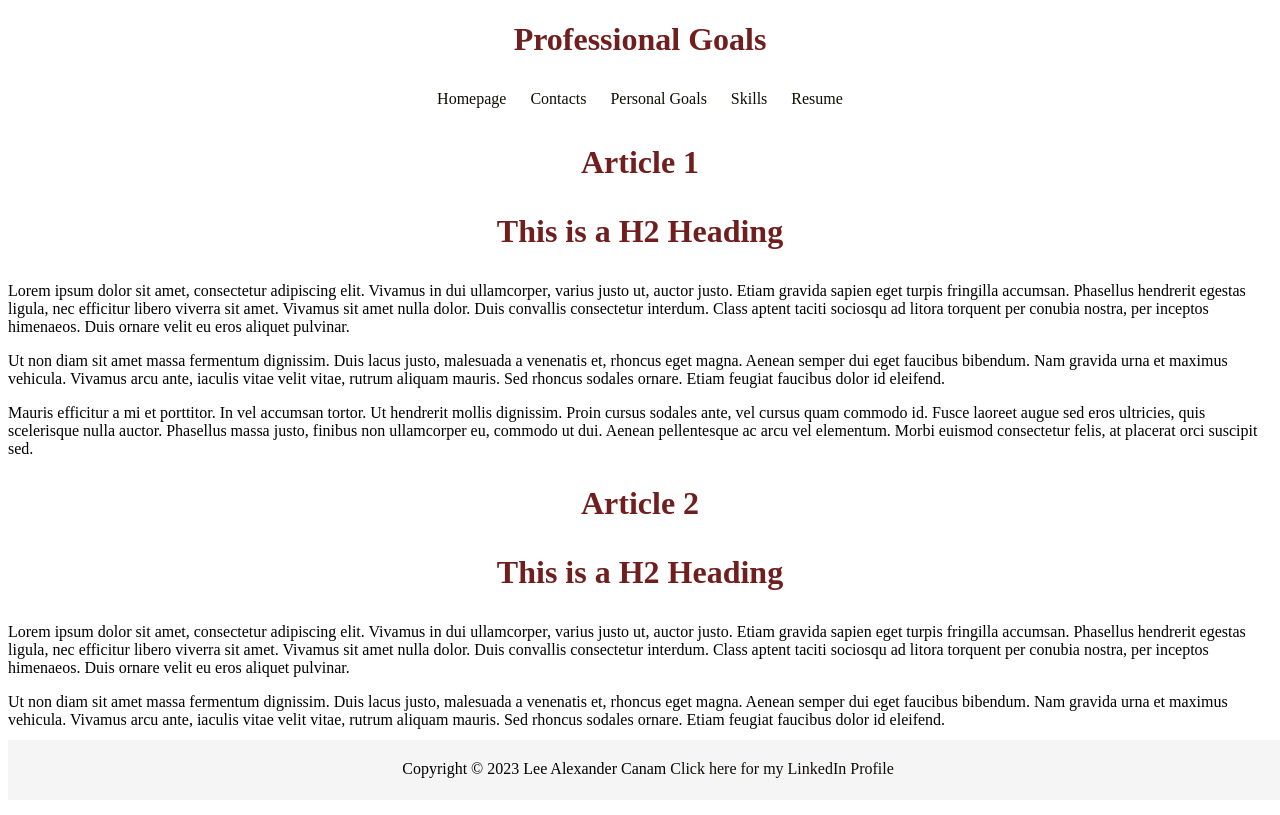
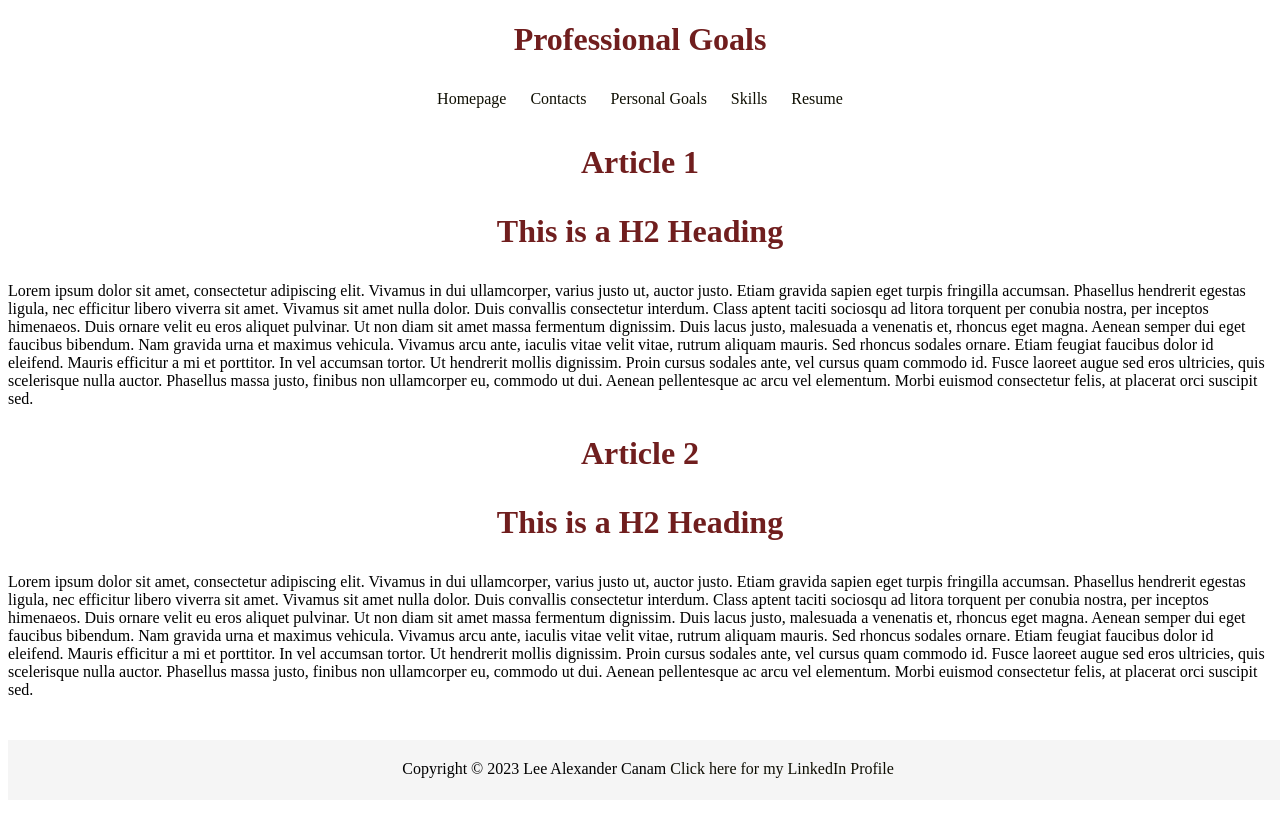
Before and after one commit to Leetus91/ePortfolio, a plain HTML site: page goals-short-long.html in a window 1280 px wide. Drawn offline with Linux system fonts and the light colour scheme.

Commit message:
small edits

```diff
--- a/goals-short-long.html
+++ b/goals-short-long.html
@@ -27,16 +27,16 @@
             <h2>Article 1</h2>
             <article id="article_news1">
                 <h3>This is a H2 Heading</h3>
-                <p>Lorem ipsum dolor sit amet, consectetur adipiscing elit. Vivamus in dui ullamcorper, varius justo ut, auctor justo. Etiam gravida sapien eget turpis fringilla accumsan. Phasellus hendrerit egestas ligula, nec efficitur libero viverra sit amet. Vivamus sit amet nulla dolor. Duis convallis consectetur interdum. Class aptent taciti sociosqu ad litora torquent per conubia nostra, per inceptos himenaeos. Duis ornare velit eu eros aliquet pulvinar.</p>
-                <p>Ut non diam sit amet massa fermentum dignissim. Duis lacus justo, malesuada a venenatis et, rhoncus eget magna. Aenean semper dui eget faucibus bibendum. Nam gravida urna et maximus vehicula. Vivamus arcu ante, iaculis vitae velit vitae, rutrum aliquam mauris. Sed rhoncus sodales ornare. Etiam feugiat faucibus dolor id eleifend.</p>
-                <p>Mauris efficitur a mi et porttitor. In vel accumsan tortor. Ut hendrerit mollis dignissim. Proin cursus sodales ante, vel cursus quam commodo id. Fusce laoreet augue sed eros ultricies, quis scelerisque nulla auctor. Phasellus massa justo, finibus non ullamcorper eu, commodo ut dui. Aenean pellentesque ac arcu vel elementum. Morbi euismod consectetur felis, at placerat orci suscipit sed.</p>
+                <p>Lorem ipsum dolor sit amet, consectetur adipiscing elit. Vivamus in dui ullamcorper, varius justo ut, auctor justo. Etiam gravida sapien eget turpis fringilla accumsan. Phasellus hendrerit egestas ligula, nec efficitur libero viverra sit amet. Vivamus sit amet nulla dolor. Duis convallis consectetur interdum. Class aptent taciti sociosqu ad litora torquent per conubia nostra, per inceptos himenaeos. Duis ornare velit eu eros aliquet pulvinar.
+                Ut non diam sit amet massa fermentum dignissim. Duis lacus justo, malesuada a venenatis et, rhoncus eget magna. Aenean semper dui eget faucibus bibendum. Nam gravida urna et maximus vehicula. Vivamus arcu ante, iaculis vitae velit vitae, rutrum aliquam mauris. Sed rhoncus sodales ornare. Etiam feugiat faucibus dolor id eleifend.
+                Mauris efficitur a mi et porttitor. In vel accumsan tortor. Ut hendrerit mollis dignissim. Proin cursus sodales ante, vel cursus quam commodo id. Fusce laoreet augue sed eros ultricies, quis scelerisque nulla auctor. Phasellus massa justo, finibus non ullamcorper eu, commodo ut dui. Aenean pellentesque ac arcu vel elementum. Morbi euismod consectetur felis, at placerat orci suscipit sed.</p>
             </article>
             <article id="article_news2">
                 <h2>Article 2</h2>
                 <h3>This is a H2 Heading</h3>
-                <p>Lorem ipsum dolor sit amet, consectetur adipiscing elit. Vivamus in dui ullamcorper, varius justo ut, auctor justo. Etiam gravida sapien eget turpis fringilla accumsan. Phasellus hendrerit egestas ligula, nec efficitur libero viverra sit amet. Vivamus sit amet nulla dolor. Duis convallis consectetur interdum. Class aptent taciti sociosqu ad litora torquent per conubia nostra, per inceptos himenaeos. Duis ornare velit eu eros aliquet pulvinar.</p>
-                <p>Ut non diam sit amet massa fermentum dignissim. Duis lacus justo, malesuada a venenatis et, rhoncus eget magna. Aenean semper dui eget faucibus bibendum. Nam gravida urna et maximus vehicula. Vivamus arcu ante, iaculis vitae velit vitae, rutrum aliquam mauris. Sed rhoncus sodales ornare. Etiam feugiat faucibus dolor id eleifend.</p>
-                <p>Mauris efficitur a mi et porttitor. In vel accumsan tortor. Ut hendrerit mollis dignissim. Proin cursus sodales ante, vel cursus quam commodo id. Fusce laoreet augue sed eros ultricies, quis scelerisque nulla auctor. Phasellus massa justo, finibus non ullamcorper eu, commodo ut dui. Aenean pellentesque ac arcu vel elementum. Morbi euismod consectetur felis, at placerat orci suscipit sed.</p>
+                <p>Lorem ipsum dolor sit amet, consectetur adipiscing elit. Vivamus in dui ullamcorper, varius justo ut, auctor justo. Etiam gravida sapien eget turpis fringilla accumsan. Phasellus hendrerit egestas ligula, nec efficitur libero viverra sit amet. Vivamus sit amet nulla dolor. Duis convallis consectetur interdum. Class aptent taciti sociosqu ad litora torquent per conubia nostra, per inceptos himenaeos. Duis ornare velit eu eros aliquet pulvinar.
+                Ut non diam sit amet massa fermentum dignissim. Duis lacus justo, malesuada a venenatis et, rhoncus eget magna. Aenean semper dui eget faucibus bibendum. Nam gravida urna et maximus vehicula. Vivamus arcu ante, iaculis vitae velit vitae, rutrum aliquam mauris. Sed rhoncus sodales ornare. Etiam feugiat faucibus dolor id eleifend.
+                Mauris efficitur a mi et porttitor. In vel accumsan tortor. Ut hendrerit mollis dignissim. Proin cursus sodales ante, vel cursus quam commodo id. Fusce laoreet augue sed eros ultricies, quis scelerisque nulla auctor. Phasellus massa justo, finibus non ullamcorper eu, commodo ut dui. Aenean pellentesque ac arcu vel elementum. Morbi euismod consectetur felis, at placerat orci suscipit sed.</p>
 
             </article>
             <footer>
```
Also changed, not shown: skills.html (+6 -6 lines).
